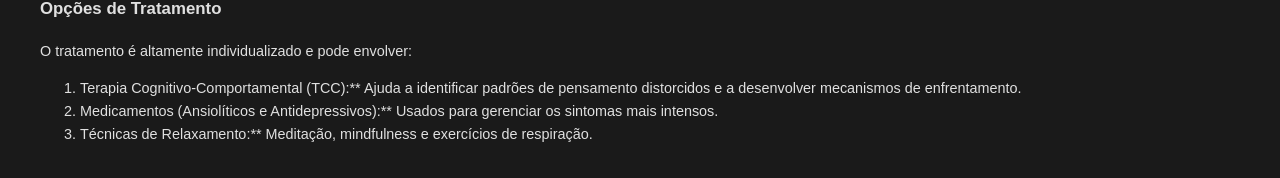
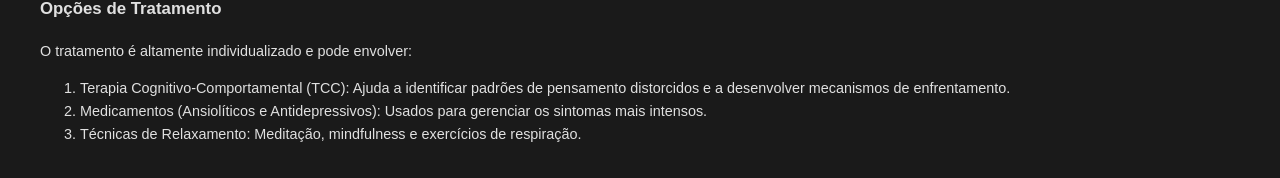
Before and after one commit to victorhhugo-jpg/doencamentais, a plain HTML site: page ansiedade.html in a window 1280 px wide. Shown: the part 942-1120 px from the top of the page. Drawn offline with Linux system fonts and the light colour scheme.

Commit message:
Update ansiedade.html

```diff
--- a/ansiedade.html
+++ b/ansiedade.html
@@ -46,9 +46,9 @@
                 <h3>Opções de Tratamento</h3>
                 <p>O tratamento é altamente individualizado e pode envolver:</p>
                 <ol>
-                    <li>Terapia Cognitivo-Comportamental (TCC):** Ajuda a identificar padrões de pensamento distorcidos e a desenvolver mecanismos de enfrentamento.</li>
-                    <li>Medicamentos (Ansiolíticos e Antidepressivos):** Usados para gerenciar os sintomas mais intensos.</li>
-                    <li>Técnicas de Relaxamento:** Meditação, mindfulness e exercícios de respiração.</li>
+                    <li>Terapia Cognitivo-Comportamental (TCC): Ajuda a identificar padrões de pensamento distorcidos e a desenvolver mecanismos de enfrentamento.</li>
+                    <li>Medicamentos (Ansiolíticos e Antidepressivos): Usados para gerenciar os sintomas mais intensos.</li>
+                    <li>Técnicas de Relaxamento: Meditação, mindfulness e exercícios de respiração.</li>
                 </ol>
             </section>
         </main>
```
